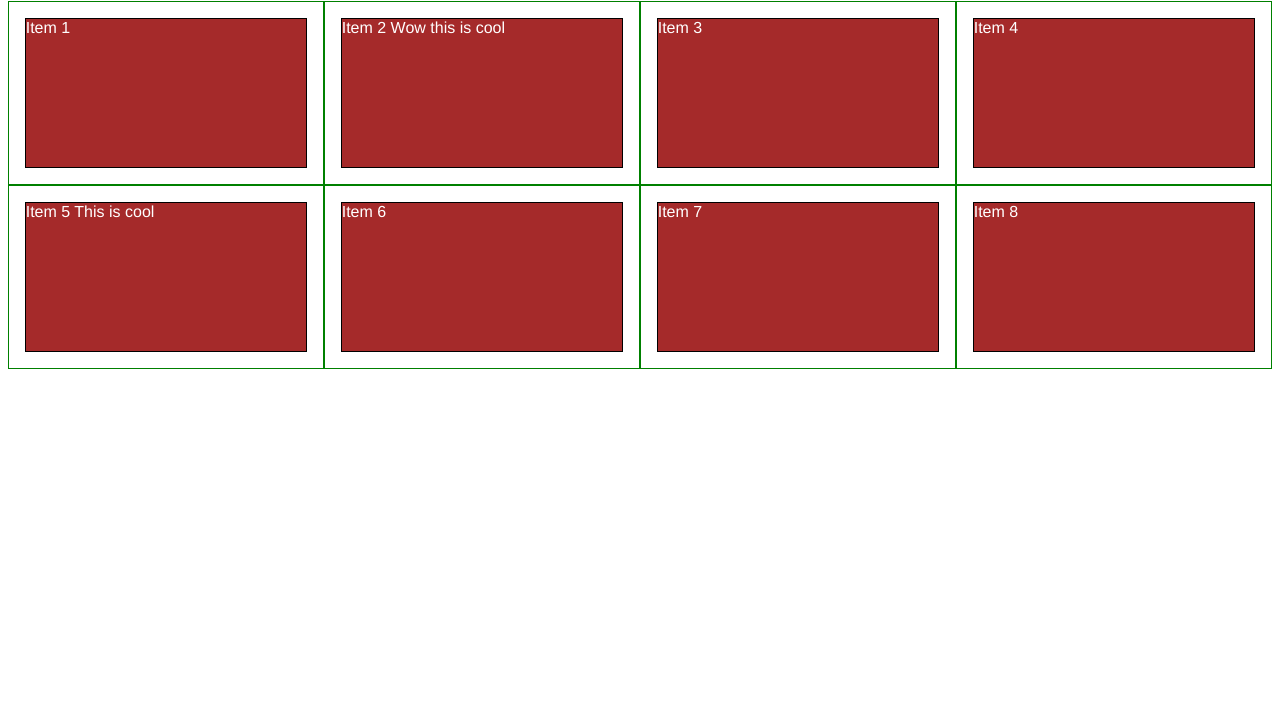
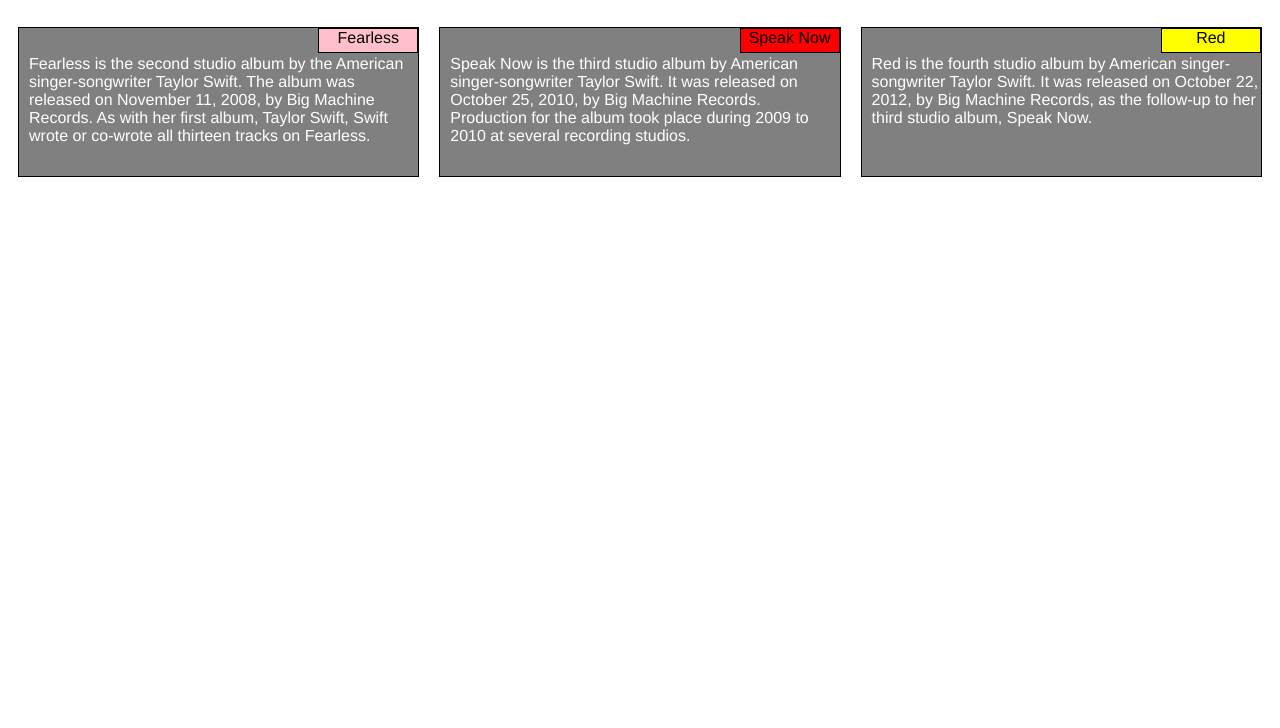
Before and after one commit to arajasek/C3W2, a plain HTML site: page index.html in a window 1280 px wide. Shown: the part 72-800 px from the top of the page. Drawn offline with Linux system fonts and the light colour scheme.

Commit message:
complete

```diff
--- a/css/styles.css
+++ b/css/styles.css
@@ -3,27 +3,30 @@
   box-sizing: border-box;
 }
 h1 {
+  text-align:  center;
   margin-bottom: 15px;
 }
 p {
   border: 1px solid black;
-  background-color: #A52A2A;
-  width: 90%;
+  background-color: grey;
+  width: 100%;
   height: 150px;
   margin-right: auto;
   margin-left: auto;
   font-family: Helvetica;
   color: white;
+  padding: 10px;
+  position: relative;
 }
 /* Simple Responsive Framework. */
 .row {
   width: 100%;
 }
 /********** Large devices only **********/
-@media (min-width: 1200px) {
+@media (min-width: 992px) {
   .col-lg-1, .col-lg-2, .col-lg-3, .col-lg-4, .col-lg-5, .col-lg-6, .col-lg-7, .col-lg-8, .col-lg-9, .col-lg-10, .col-lg-11, .col-lg-12 {
     float: left;
-    border: 1px solid green;
+    padding: 10px;
   }
   .col-lg-1 {
     width: 8.33%;
@@ -63,10 +66,10 @@
   }
 }
 /********** Medium devices only **********/
-@media (min-width: 950px) and (max-width: 1199px) {
+@media (min-width: 768px) and (max-width: 991px) {
   .col-md-1, .col-md-2, .col-md-3, .col-md-4, .col-md-5, .col-md-6, .col-md-7, .col-md-8, .col-md-9, .col-md-10, .col-md-11, .col-md-12 {
     float: left;
-    border: 1px solid green;
+    padding: 10px;
   }
   .col-md-1 {
     width: 8.33%;
@@ -105,3 +108,19 @@
     width: 100%;
   }
 }
+
+.sectitle {
+  width: 100px;
+  height: 25px;
+  border: 1px solid black;
+  position: absolute;
+  top: 0;
+  right: 0;
+  text-align: center;
+  color: black;
+}
+
+.dummytext {
+  position: absolute;
+  top: 27px;
+}
--- a/index.html
+++ b/index.html
@@ -2,21 +2,37 @@
 <html>
 <head>
 <meta charset="utf-8">
-<title>Responsive Layout</title>
+<title>Taylor Swift's Albums</title>
 <link rel="stylesheet" href="css/styles.css">
 </head>
 <body>
-<h1>Responsive Layout</h1>
+<h1>Taylor Swift's Albums</h1>
 
 <div class="row">
-  <div class="col-lg-3 col-md-6"><p>Item 1</p></div>
-  <div class="col-lg-3 col-md-6"><p>Item 2 Wow this is cool</p></div>
-  <div class="col-lg-3 col-md-6"><p>Item 3</p></div>
-  <div class="col-lg-3 col-md-6"><p>Item 4</p></div>
-  <div class="col-lg-3 col-md-6"><p>Item 5 This is cool</p></div>
-  <div class="col-lg-3 col-md-6"><p>Item 6</p></div>
-  <div class="col-lg-3 col-md-6"><p>Item 7</p></div>
-  <div class="col-lg-3 col-md-6"><p>Item 8</p></div>
+  <div class="col-lg-4 col-md-6">
+    <p>
+      <span class = "sectitle" style="background-color:pink"> Fearless </span>
+      <span class = "dummytext">
+      Fearless is the second studio album by the American singer-songwriter Taylor Swift. The album was released on November 11, 2008, by Big Machine Records. As with her first album, Taylor Swift, Swift wrote or co-wrote all thirteen tracks on Fearless.
+      </span>
+    </p>
+  </div>
+  <div class="col-lg-4 col-md-6">
+    <p>
+      <span class = "sectitle" style="background-color:red"> Speak Now </span>
+      <span class = "dummytext">
+      Speak Now is the third studio album by American singer-songwriter Taylor Swift. It was released on October 25, 2010, by Big Machine Records. Production for the album took place during 2009 to 2010 at several recording studios.
+      </span>
+    </p>
+  </div>
+  <div class="col-lg-4 col-md-12">
+    <p>
+      <span class = "sectitle" style="background-color:yellow"> Red </span>
+      <span class = "dummytext">
+      Red is the fourth studio album by American singer-songwriter Taylor Swift. It was released on October 22, 2012, by Big Machine Records, as the follow-up to her third studio album, Speak Now.
+      </span>
+    </p>
+  </div>
 </div>
 
 </body>
```
